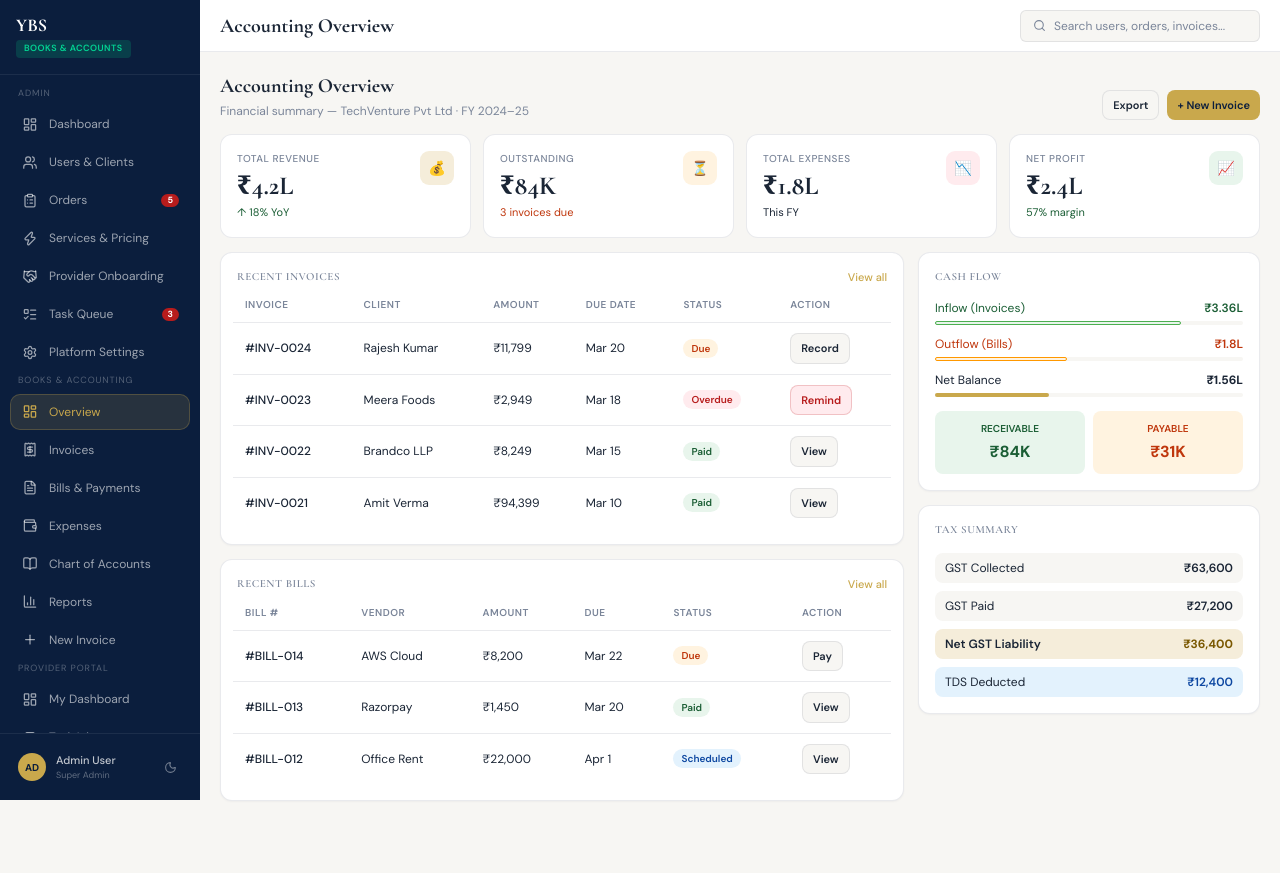
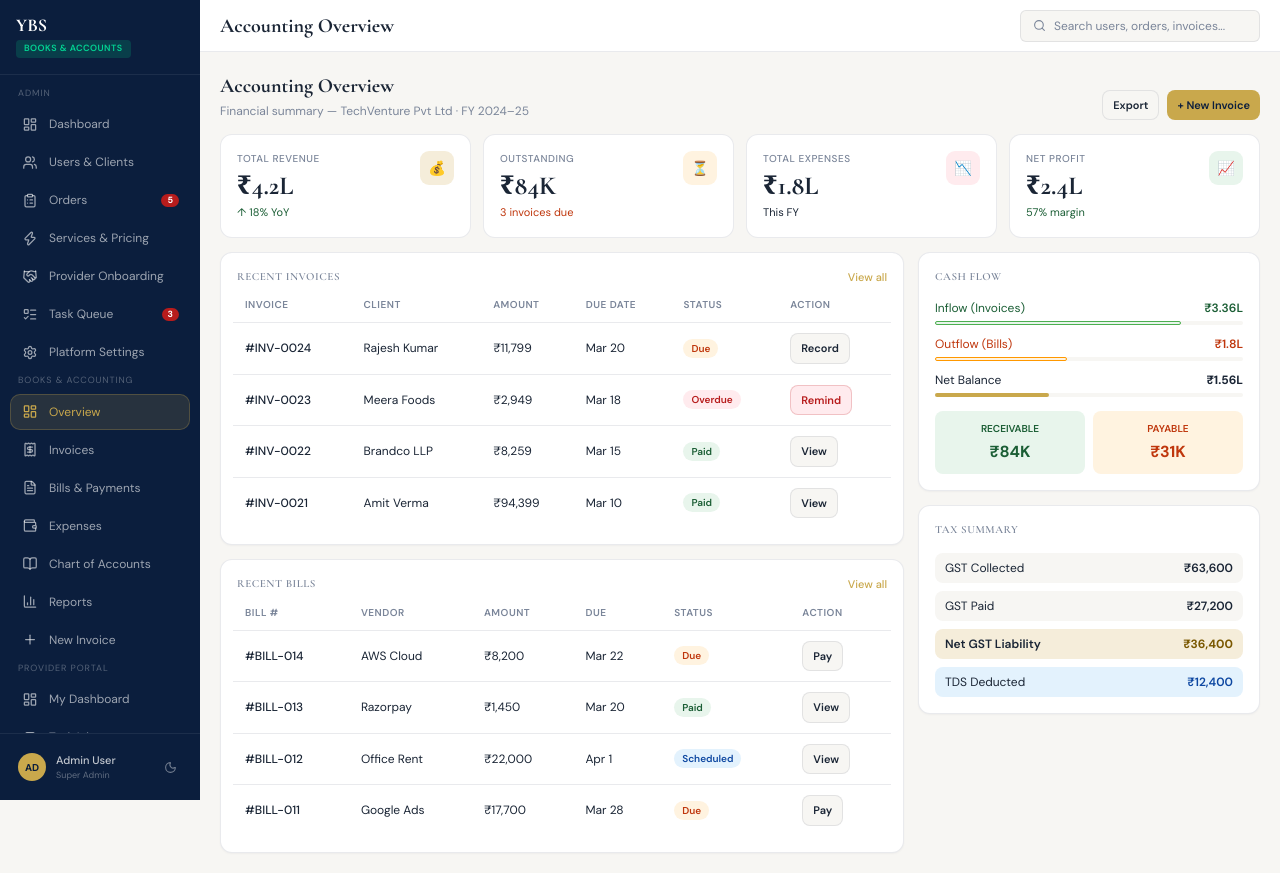
Before and after one commit to rabiya2511/dios-admin, a React (Vite) app: page /books/overview in a window 1280 px wide. Before the commit the page ends 821 px from the top, so only its background shows below. Built offline with nearby package versions, Linux system fonts and the light colour scheme.

Commit message:
Wire up real actions on Accounting Overview: mark invoice paid, send reminder, pay bill

```diff
--- a/src/pages/books/BooksOverview.tsx
+++ b/src/pages/books/BooksOverview.tsx
@@ -1,3 +1,4 @@
+import { useState } from 'react';
 import { useNavigate } from 'react-router-dom';
 import { Topbar } from '@/components/layout/Topbar';
 import { PageHeader } from '@/components/common/PageHeader';
@@ -7,12 +8,46 @@ import { DataTable } from '@/components/common/DataTable';
 import { StatusBadge } from '@/components/common/StatusBadge';
 import { ProgressBar } from '@/components/common/ProgressBar';
 import { Button } from '@/components/common/Button';
-import { RECENT_INVOICES, RECENT_BILLS } from '@/constants/booksMockData';
-import { PAYMENT_STATUS_MAP } from '@/utils/statusMaps';
-import type { RecentInvoice, RecentBill } from '@/types/accounting';
+import { Toast } from '@/components/common/Toast';
+import { useInvoices, updateInvoiceStatus } from '@/store/invoicesStore';
+import { useBills, updateBillStatus } from '@/store/billsStore';
+import { INVOICE_STATUS_MAP, BILL_STATUS_MAP } from '@/utils/statusMaps';
+import type { Invoice, Bill } from '@/types/domain';
 
 export default function BooksOverview() {
   const navigate = useNavigate();
+  const invoices = useInvoices();
+  const bills = useBills();
+  const [toastMessage, setToastMessage] = useState<string | null>(null);
+
+  const recentInvoices = invoices.slice(0, 4);
+  const recentBills = bills.slice(0, 4);
+
+  function handleInvoiceAction(invoice: Invoice) {
+    if (invoice.status === 'paid') {
+      navigate('/books/invoices');
+      return;
+    }
+    if (invoice.status === 'overdue') {
+      // No email/SMS backend exists yet — this simulates the reminder being
+      // sent and gives the admin visible confirmation, consistent with how
+      // other unconnected actions (e.g. Task Queue assignment) work today.
+      setToastMessage(`Reminder sent to ${invoice.client} for ${invoice.invoiceNo}.`);
+      return;
+    }
+    // 'due' or 'scheduled' → record the payment as received.
+    updateInvoiceStatus(invoice.id, 'paid');
+    setToastMessage(`${invoice.invoiceNo} marked as paid.`);
+  }
+
+  function handleBillAction(bill: Bill) {
+    if (bill.status === 'due') {
+      updateBillStatus(bill.id, 'paid');
+      setToastMessage(`${bill.billNo} marked as paid.`);
+      return;
+    }
+    navigate('/books/bills');
+  }
 
   return (
     <div>
@@ -55,25 +90,30 @@ export default function BooksOverview() {
                   View all
                 </button>
               </div>
-              <DataTable<RecentInvoice>
-                data={RECENT_INVOICES}
+              <DataTable<Invoice>
+                data={recentInvoices}
                 rowKey={(i) => i.id}
+                emptyMessage="No invoices yet."
                 columns={[
                   { header: 'Invoice', render: (i) => <span className="font-medium">{i.invoiceNo}</span> },
                   { header: 'Client', render: (i) => i.client },
-                  { header: 'Amount', render: (i) => i.amount },
+                  { header: 'Amount', render: (i) => `₹${i.total.toLocaleString('en-IN')}` },
                   { header: 'Due Date', render: (i) => i.dueDate },
                   {
                     header: 'Status',
                     render: (i) => {
-                      const meta = PAYMENT_STATUS_MAP[i.status];
+                      const meta = INVOICE_STATUS_MAP[i.status];
                       return <StatusBadge label={meta.label} tone={meta.tone} />;
                     },
                   },
                   {
                     header: 'Action',
                     render: (i) => (
-                      <Button variant={i.status === 'overdue' ? 'danger' : 'secondary'} size="sm">
+                      <Button
+                        variant={i.status === 'overdue' ? 'danger' : 'secondary'}
+                        size="sm"
+                        onClick={() => handleInvoiceAction(i)}
+                      >
                         {i.status === 'paid' ? 'View' : i.status === 'overdue' ? 'Remind' : 'Record'}
                       </Button>
                     ),
@@ -95,25 +135,26 @@ export default function BooksOverview() {
                   View all
                 </button>
               </div>
-              <DataTable<RecentBill>
-                data={RECENT_BILLS}
+              <DataTable<Bill>
+                data={recentBills}
                 rowKey={(b) => b.id}
+                emptyMessage="No bills yet."
                 columns={[
                   { header: 'Bill #', render: (b) => <span className="font-medium">{b.billNo}</span> },
                   { header: 'Vendor', render: (b) => b.vendor },
-                  { header: 'Amount', render: (b) => b.amount },
+                  { header: 'Amount', render: (b) => `₹${b.total.toLocaleString('en-IN')}` },
                   { header: 'Due', render: (b) => b.dueDate },
                   {
                     header: 'Status',
                     render: (b) => {
-                      const meta = PAYMENT_STATUS_MAP[b.status];
+                      const meta = BILL_STATUS_MAP[b.status];
                       return <StatusBadge label={meta.label} tone={meta.tone} />;
                     },
                   },
                   {
                     header: 'Action',
                     render: (b) => (
-                      <Button variant="secondary" size="sm">
+                      <Button variant="secondary" size="sm" onClick={() => handleBillAction(b)}>
                         {b.status === 'due' ? 'Pay' : 'View'}
                       </Button>
                     ),
@@ -189,6 +230,8 @@ export default function BooksOverview() {
           </div>
         </div>
       </div>
+
+      {toastMessage && <Toast message={toastMessage} onDismiss={() => setToastMessage(null)} />}
     </div>
   );
 }
--- a/src/store/billsStore.ts
+++ b/src/store/billsStore.ts
@@ -52,6 +52,11 @@ export function addBill(input: NewBillInput): Bill {
   return newBill;
 }
 
+export function updateBillStatus(id: string, status: BillStatus): void {
+  bills = bills.map((b) => (b.id === id ? { ...b, status } : b));
+  emitChange();
+}
+
 export function useBills(): Bill[] {
   return useSyncExternalStore(subscribe, getSnapshot);
 }
--- a/src/store/invoicesStore.ts
+++ b/src/store/invoicesStore.ts
@@ -20,7 +20,7 @@ function getSnapshot() {
 
 function nextInvoiceNumber(): string {
   const numbers = invoices
-    .map((inv) => parseInt(inv.invoiceNo.replace('#INV-', ''), 10))
+    .map((i) => parseInt(i.invoiceNo.replace('#INV-', ''), 10))
     .filter((n) => !Number.isNaN(n));
   const max = numbers.length ? Math.max(...numbers) : 0;
   return `#INV-${String(max + 1).padStart(4, '0')}`;
@@ -52,6 +52,11 @@ export function addInvoice(input: NewInvoiceInput): Invoice {
   return newInvoice;
 }
 
+export function updateInvoiceStatus(id: string, status: InvoiceStatus): void {
+  invoices = invoices.map((i) => (i.id === id ? { ...i, status } : i));
+  emitChange();
+}
+
 export function useInvoices(): Invoice[] {
   return useSyncExternalStore(subscribe, getSnapshot);
 }
```
